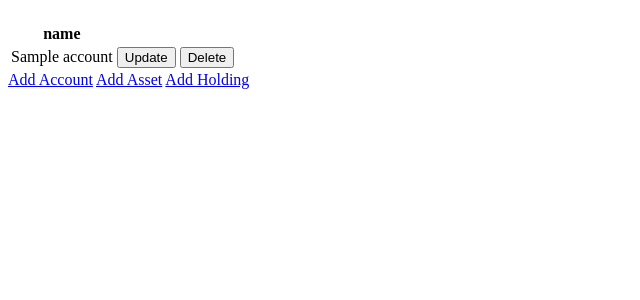
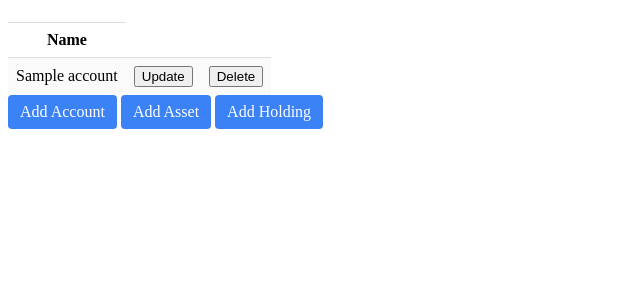
Before and after one commit to shiehm/portfolio_app, a Flask app: page /holdings in a window 1280 px wide. Shown: the part 58-358 px from the top of the page, without its empty margins (0-640 px from the left). Run offline with Flask 3, Linux system fonts and the light colour scheme; a database or web service that is not in the repository returns one stand-in record (values such as "Sample title"); data that the repository does not hold is empty; some libraries are stand-ins or nearby versions.

Commit message:
added styling

```diff
--- a/app.py
+++ b/app.py
@@ -34,18 +34,20 @@ def get_holdings():
 
 @app.route('/accounts')
 def get_accounts():
-    lists = g.storage.all_accounts()
-    return render_template('layout.html', lists=lists)
+    pass
+    # lists = g.storage.all_accounts()
+    # return render_template('accounts.html', lists=lists)
 
 @app.route('/assets')
 def get_assets():
-    lists = g.storage.all_assets()
-    return render_template('layout.html', lists=lists)
+    pass
+    # lists = g.storage.all_assets()
+    # return render_template('assets.html', lists=lists)
 
 @app.route('/holdings/<int:account_id>')
 def show_holdings_for_account(account_id):
     lists = g.storage.account_holdings(account_id)
-    return render_template('layout.html', lists=lists)
+    return render_template('holdings.html', lists=lists)
 
 @app.route('/accounts/new')
 def add_account():
--- a/static/style.css
+++ b/static/style.css
@@ -1,30 +1,36 @@
-/* Lines/borders */
-.holdings {
-  border-collapse: collapse;          /* make single lines between cells */
-  width: 100%;                        /* optional: stretch full width */
+.btn {
+  display: inline-block;
+  padding: 0.5rem 0.75rem;
+  background: #3b82f6;
+  color: #fff;
+  text-decoration: none;
+  border-radius: 4px;
 }
-.holdings th, .holdings td {
-  border: 1px solid #ccc;             /* lines around each cell */
-  padding: 8px;                       /* space inside cells */
+.btn:hover { background: #2563eb; }
+
+.table-wrap {
+  overflow-x: auto;
+  max-width: 100%;  /* Ensures it stays within its parent */
 }
 
-/* Column widths */
-.holdings th:nth-child(1),
-.holdings td:nth-child(1) { width: 40%; }
+.holdings {
+  table-layout: fixed;
+  border-collapse: collapse;          /* make single lines between cells */
+  width: auto;
+}
 
-.holdings th:nth-child(2),
-.holdings td:nth-child(2) { width: 40%; }
+.holdings th,
+.holdings td {
+  padding: 8px;
+  border-top: 1px solid #ddd;   /* horizontal lines only */
+  white-space: nowrap;
+  overflow: hidden;
+}
 
-.holdings th:nth-child(3),
-.holdings td:nth-child(3) { width: 20%; }
+.holdings td:nth-last-child(3) {text-align: right;}
+.holdings td:nth-last-child(4) {text-align: right;}
+.holdings td:nth-last-child(5) {text-align: right;}
 
-/* Optional: fixed layout to respect widths even with long content */
-.holdings { table-layout: fixed; }
-.holdings td, .holdings th { overflow: hidden; text-overflow: ellipsis; white-space: nowrap; }
-
-/* Optional: only horizontal lines */
-.holdings th, .holdings td { border-left: 0; border-right: 0; }
-.holdings tr + tr td { border-top: 1px solid #ddd; }
-
-/* Optional: zebra stripes */
-.holdings tbody tr:nth-child(odd) { background: #fafafa; }
+.holdings tbody tr:nth-child(odd) {
+  background: #fafafa;    /* zebra stripes */
+}
--- a/templates/holdings.html
+++ b/templates/holdings.html
@@ -1,14 +1,15 @@
 {% extends 'layout.html' %}
 
 {% block content %}
-    <header>
-        <h1>Portfolio Overview: All Holdings</h1>
-    </header>
+<header>
+    <h1>Portfolio Overview: All Holdings</h1>
+</header>
+<div class="table-wrap">
     <table class="holdings">
         <thead>
             <tr>
                 {% for key in lists[0].keys() if key not in ('asset_id', 'account_id') %}
-                    <th>{{ key }}</th>
+                    <th>{{ key | replace('_', ' ') | title }}</th>
                 {% endfor %}
             </tr>
         </thead>
@@ -16,7 +17,13 @@
             {% for lst in lists %}
             <tr>
                 {% for key, value in lst.items() if key not in ('asset_id', 'account_id') %}
-                    <td>{{ value }}</td>
+                    {% if key in ('current_price', 'market_value') %}
+                        <td class="currency">${{ "{:,.2f}".format(value | float) }}</td>
+                    {% elif key == 'shares' %}
+                        <td class="number">{{ "{:,}".format(value | int) }}</td>
+                    {% else %}
+                        <td>{{ value }}</td>
+                    {% endif %}
                 {% endfor %}
                 <td>
                     <form method="post" action="{{ url_for('update_holding', asset_id=lst.asset_id, account_id=lst.account_id) }}">
@@ -34,10 +41,13 @@
             {% endfor %}
         </tbody>
     </table>
+</div>
 {% endblock %}
 
 {% block links %}
-    <a class="add" href="{{ url_for('add_account') }}">Add Account</a>
-    <a class="add" href="{{ url_for('add_asset') }}">Add Asset</a>
-    <a class="add" href="{{ url_for('add_holding') }}">Add Holding</a>
+<div class="actions">
+  <a class="btn" href="{{ url_for('add_account') }}">Add Account</a>
+  <a class="btn" href="{{ url_for('add_asset') }}">Add Asset</a>
+  <a class="btn" href="{{ url_for('add_holding') }}">Add Holding</a>
+</div>
 {% endblock %}
--- a/templates/layout.html
+++ b/templates/layout.html
@@ -2,6 +2,7 @@
 <html lang="en-US">
   <head>
     <title>Portfolio App</title>
+    <link rel="stylesheet" href="{{ url_for('static', filename='style.css') }}">
     <meta charset="UTF-8">
   </head>
 </html>
```
